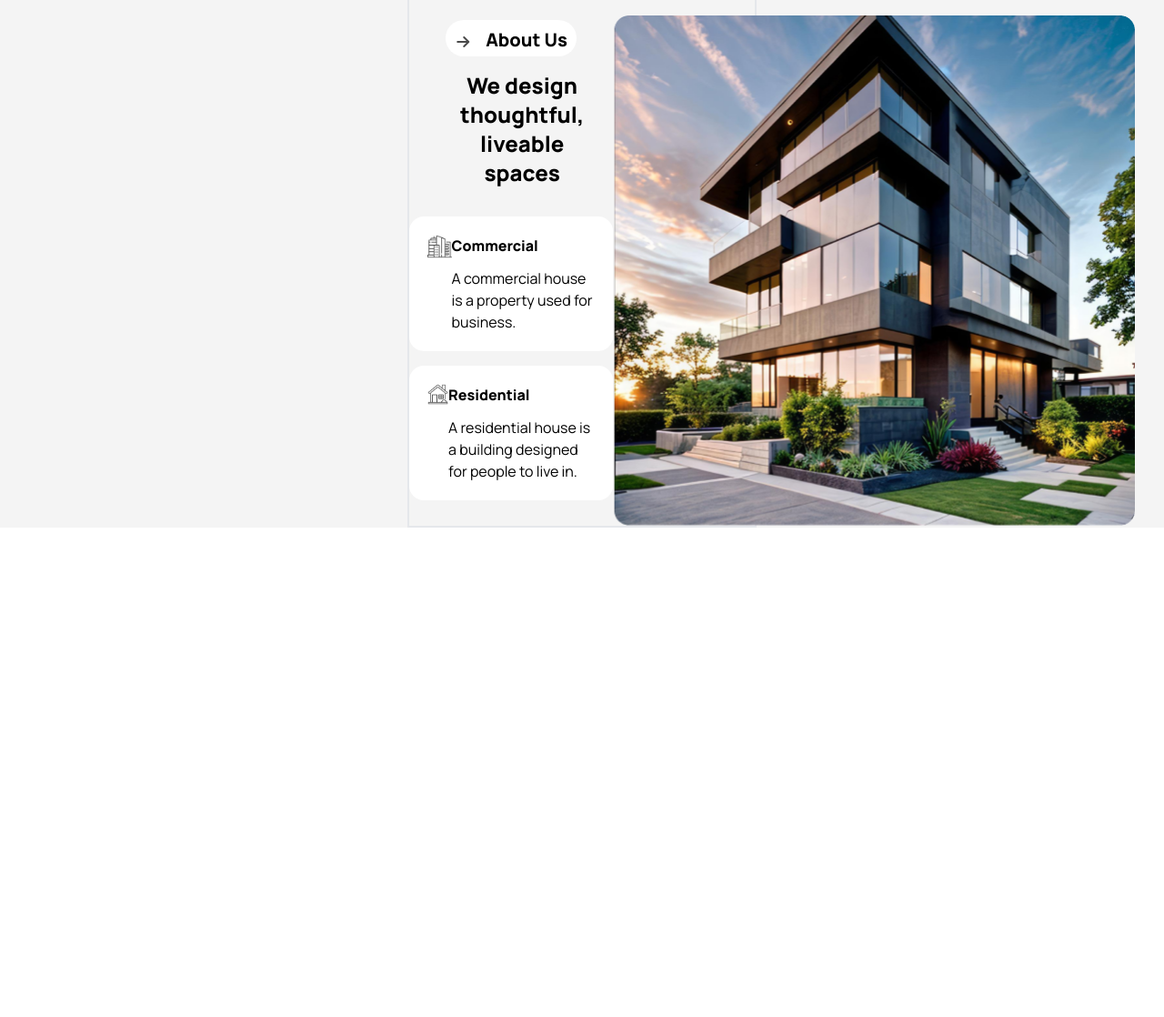
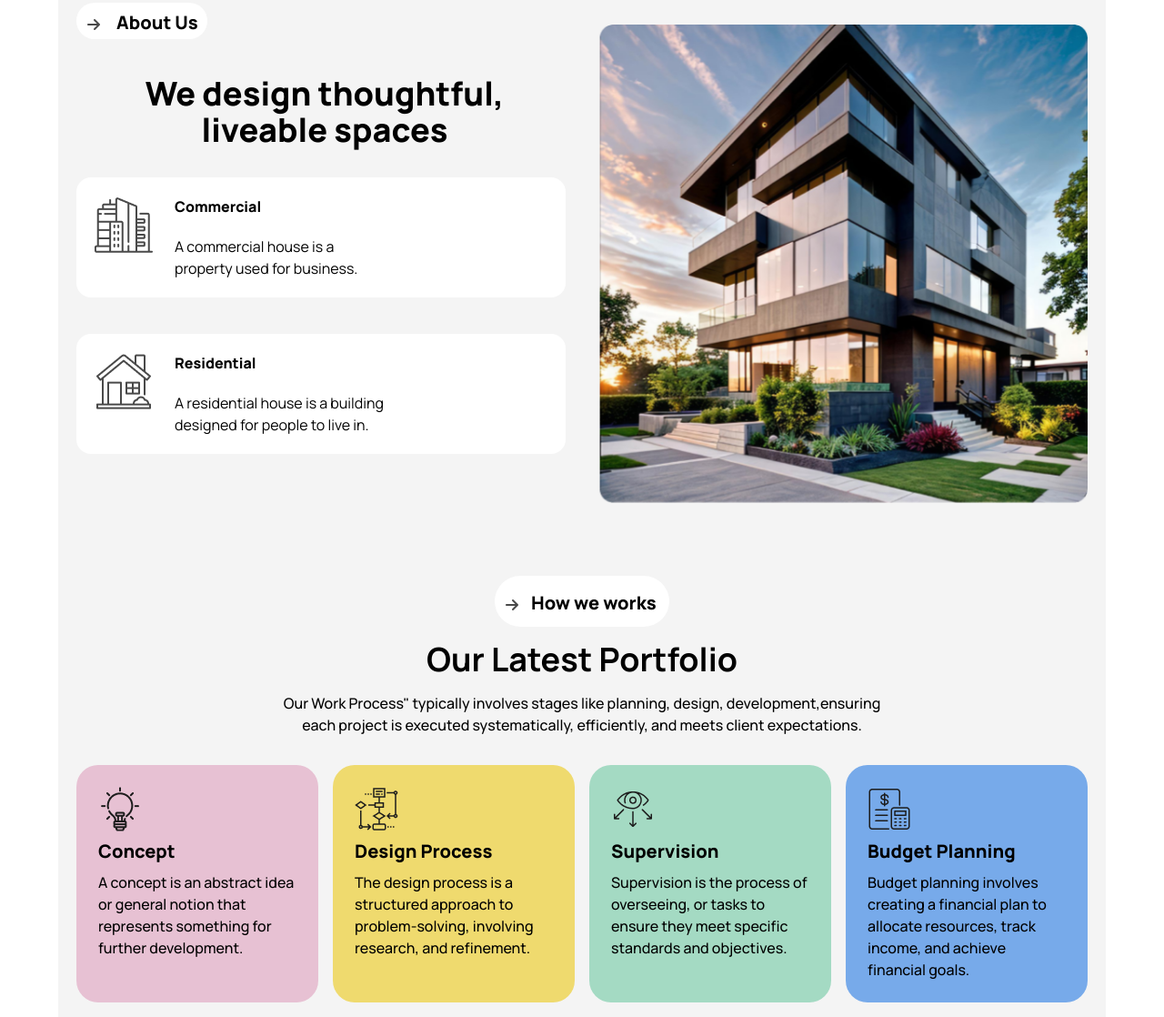
Before and after one commit to jahidhasanri/assignment-3-solution, a plain HTML site: page index.html in a window 1280 px wide. Shown: the part 887-2005 px from the top of the page at 91% size. Before the commit the page ends 1467 px from the top, so only its background shows below. Drawn offline with nearby package versions, Linux system fonts and the light colour scheme.

Commit message:
add banner part and our work porces part

```diff
--- a/index.html
+++ b/index.html
@@ -63,11 +63,11 @@
         </div>
          </nav>
          <!-- bannere start here -->
-          <div class="max-w-sm bg-white mx-auto lg:max-w-6xl pb-10">
+          <div class="max-w-sm bg-white mx-auto lg:max-w-6xl pb-8">
             <div class="max-w-64 max-h-40 mx-auto lg:max-w-xl max-h-96 mx-auto">
                 <img src="assets/banner.png" alt="banner img">
             </div>
-            <h4 class="font-extrabold text-4xl ml-2 mr-2 text-center manrope mb-4 lg:text-6xl mb-9">A barn house of this design  has a striking appearance</h4>
+            <h4 class="font-extrabold text-4xl ml-1 mt-2 mr-1 text-center manrope mb-4 lg:text-6xl mb-9">A barn house of this design  has a striking appearance</h4>
             <p class="font-medium text-base text-[#494949] ml-8 mr-3 mx-auto mb-5 lg:text-center max-w-5xl ml-10">A barn house design combines rustic charm with modern aesthetics, featuring exposed beams, open spaces, and a striking blend of traditional and contemporary elements.</p>
             <div class=" bg-lime-200 flex rounded-[32px] py-3 px-5 gap-1 lg:w-56 mx-auto mb-14">
                 <div>
@@ -81,46 +81,93 @@
      </header>
     <!-- header ends here -->
      <!-- main start here -->
-      <main class="bg-[#F4F4F4] ">
+      <main class="bg-[#F4F4F4] max-w-6xl mx-auto">
         <!-- about part start here -->
-         <div class="pt-8 mx-auto max-w-sm lg:flex items-center justify-between border-2">
+        <div class="ml-5 mr-5 pt-11 mb-8 lg:grid grid-cols-2 gap-9 mb-16">
             <div>
-                <!--  -->
-                <div class="max-w-36 max-h-10 bg-[#FFFFFF] flex rounded-[32px] pt-2 pb-2 pl-1 pr-1 mx-auto mb-4">
+                <div class="max-w-36 max-h-10 bg-[#FFFFFF] flex rounded-[32px] pt-2 pb-2 pl-1 pr-1 mx-auto mb-4 lg:ml-0">
                     <div class="w-8 h-8 bg-[#FFFFFF] rounded-full mr-2">
                         <i class="fa-solid fa-arrow-right ml-2 mt-2  text-[#494949]"></i>
                        </div>
                        <div>
-                            <h2 class="font-extrabold text-xl mr-1">About Us</h2>
+                            <h2 class="font-extrabold text-xl mr-1 ">About Us</h2>
                        </div>
                 </div>
-                <h4 class=" text-2xl font-extrabold ml-14 mr-8 text-center mb-8">We design thoughtful, liveable spaces</h4>
-
-                <div class="bg-[#FFFFFF] rounded-2xl flex p-5 justify-between ">
+                <h4 class=" text-2xl font-extrabold ml-10 mr-8 text-center mb-8 lg:text-4xl text-left ml-1 mt-10">We design thoughtful, liveable spaces</h4>
+                <div class="bg-[#FFFFFF] rounded-2xl flex p-5 justify-between gap-6 lg:justify-start mb-10">
                     <div>
                         <img src="assets/commercial.png " alt="">
                     </div>
                     <div class="max-w-60">
-                       <h5 class="text-base font-extrabold mb-3">Commercial</h5>
+                        <h5 class="text-base font-extrabold mb-5 ">Commercial</h5>
                         <p>A commercial house is a property used for business.</p>
                     </div>
                  </div>
-                <div class="bg-[#FFFFFF] rounded-2xl flex p-5 justify-between mt-4 ">
+                 <div class="bg-[#FFFFFF] rounded-2xl flex p-5 justify-between mt-4 gap-6 lg:justify-start">
                     <div>
                         <img src="assets/residential.png " alt="">
                     </div>
                     <div class="max-w-60">
-                       <h5 class="text-base font-extrabold mb-3">Residential</h5>
+                        <h5 class="text-base font-extrabold mb-5">Residential</h5>
                         <p>A residential house is a building designed for people to live in.</p>
                     </div>
                  </div>
             </div>
-
-             <div class="mt-6 lg:max-w-xl">
-                <img class="lg:max-w-xl" src="assets/Rectangle.png" alt="">
+            <div class="mt-6 lg:h-3/6">
+                <img class=" " src="assets/Rectangle.png" alt="">
             </div>
         </div>
+        <!-- our work porces star -->
+         <div class="ml-5 mr-5">
+            <div class="lg:mt-20">
+                <div class="max-w-48 max-h-14 bg-[#FFFFFF] flex rounded-[32px] py-4 px-1        mx-auto">
+                    <div class="w-8 h-8 bg-[#FFFFFF] rounded-full mr-1">
+                        <i class="fa-solid fa-arrow-right ml-2 mt-2  text-[#494949]"></i>
+                    </div>
+                    <div>
+                        <h2 class="font-extrabold text-xl mr-2 mx-auto">How we works</h2>
+                    </div>
+                </div>
+                <h4 class="text-2xl font-bold mt-4 text-center lg:text-4xl ">Our Latest Portfolio</h4>
+                <p class="text-base font-medium text-center mt-4 pb-8 lg:max-w-2xl mx-auto">Our Work Process" typically involves stages like planning, design, development,ensuring each project is executed systematically, efficiently, and meets client expectations.</p>
+            </div>
+            <div class="lg:grid grid-cols-4 gap-4">
+                <div class="bg-[#E7C1D3] rounded-3xl mb-4">
+                    <div class="p-6">
+                        <img src="assets/concept.png" alt="">
+                        <h4 class="text-xl font-extrabold mt-2 mb-2">Concept</h4>
+                        <p class="font-medium text-base">A concept is an abstract idea or general notion that represents something for further development.</p>
+                    </div>
+                </div>
+                <div class="bg-[#EFDA6E] rounded-3xl mb-4">
+                    <div class="p-6">
+                        <img src="assets/flow-chart.png" alt="">
+                        <h4 class="text-xl font-extrabold mt-2 mb-2">Design Process</h4>
+                        <p class="font-medium text-base">The design process is a structured approach to problem-solving, involving research, and refinement.</p>
+                    </div>
+                </div>
+                <div class="bg-[#A4DAC3] rounded-3xl mb-4">
+                    <div class="p-6">
+                        <img src="assets/vision.png" alt="">
+                        <h4 class="text-xl font-extrabold mt-2 mb-2">Supervision</h4>
+                        <p class="font-medium text-base">Supervision is the process of overseeing, or tasks to ensure they meet specific standards and objectives.</p>
+                    </div>
+                </div>
+                <div class="bg-[#77AAEA] rounded-3xl mb-4">
+                    <div class="p-6">
+                        <img src="assets/budget-planning.png" alt="">
+                        <h4 class="text-xl font-extrabold mt-2 mb-2">Budget Planning</h4>
+                        <p class="font-medium text-base">Budget planning involves creating a financial plan to allocate resources, track income, and achieve financial goals.</p>
+                    </div>
+                </div>
+            </div>
+         </div>
+         <!-- Our Latest Portfolio start here -->
+          <div>
+
+          </div>
       </main>
+
       <!-- main ends here -->
        <!-- footer start here -->
 
```
Lines whose indentation alone changed are shown as unchanged.
